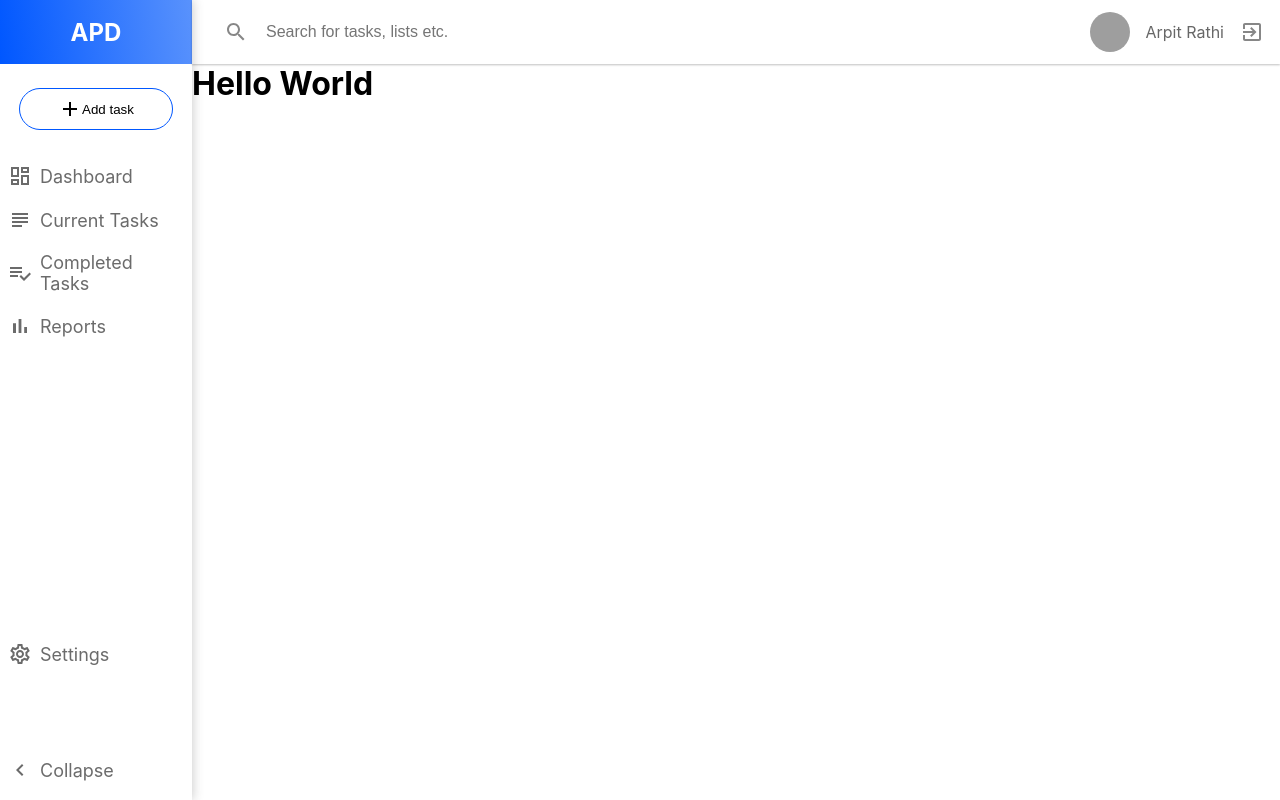
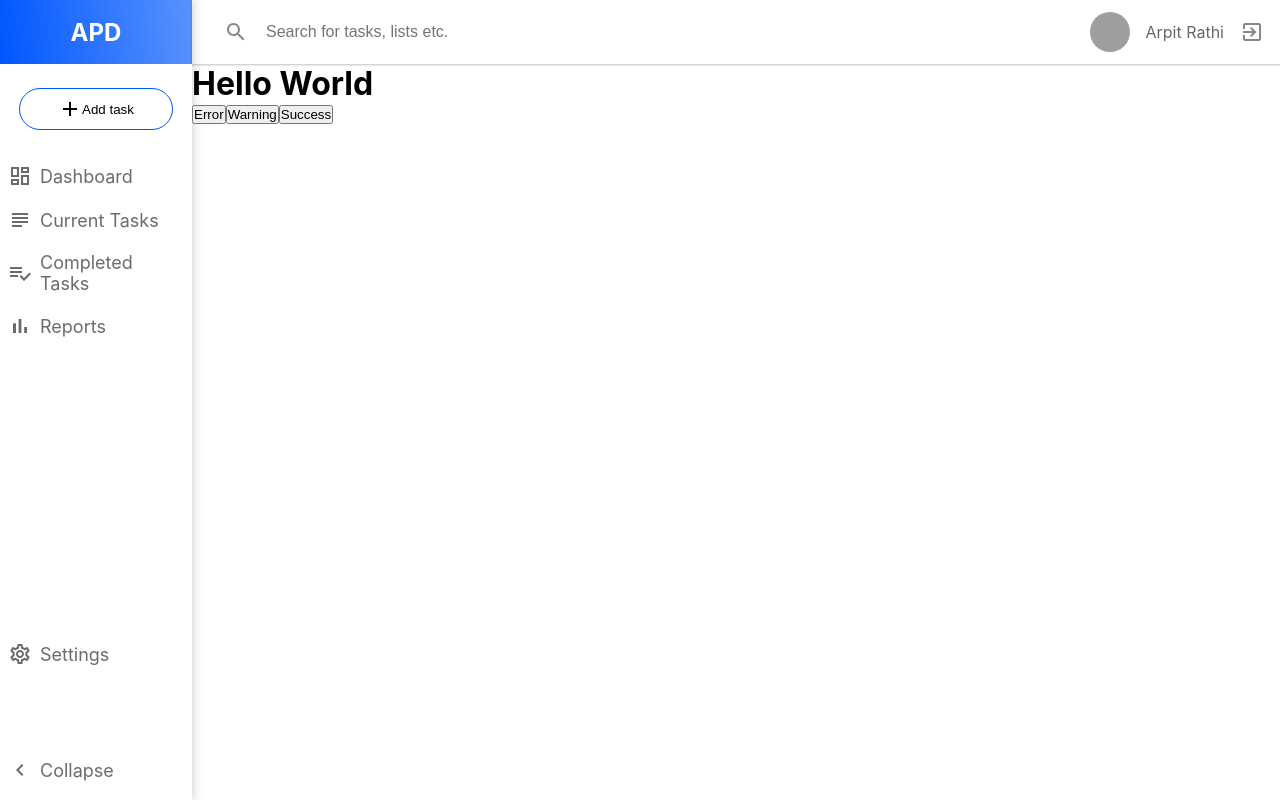
Before and after one commit to Arpit2218B/apd-frontend, a React (Create React App) app: page / in a window 1280 px wide. Built offline with nearby package versions, Linux system fonts and the light colour scheme; grey boxes are pictures that could not be loaded.

Commit message:
added data layer base and alert component

```diff
--- a/src/App.js
+++ b/src/App.js
@@ -1,13 +1,17 @@
+import { Provider } from 'react-redux';
 import './App.scss';
 import AppBody from './components/layout/AppBody';
+import store from './dataStore/store';
 
 function App() {
   return (
-    <div className="App">
-      <AppBody>
-        <h1>Hello World</h1>
-      </AppBody>
-    </div>
+    <Provider store={store}>
+      <div className="App">
+        <AppBody>
+          <h1>Hello World</h1>
+        </AppBody>
+      </div>
+    </Provider>
   );
 }
 
--- /dev/null
+++ b/src/components/common/Alerts.jsx
@@ -0,0 +1,33 @@
+import { Check, Close, Error, WarningRounded } from '@material-ui/icons';
+import React, { useState } from 'react';
+import { useDispatch } from 'react-redux';
+import { ALERTS } from '../../dataStore/actionConstants';
+import '../../styles/components/Alerts.scss';
+
+const Alert = ({ type, content }) => {
+
+    const dispatch = useDispatch();
+
+    const closeAlert = () => {
+        dispatch({
+            type: ALERTS.SET_ALERT,
+            payload: {
+                isSet: false,
+                type: '',
+                content: ''
+            }
+        })
+    }
+
+    return (
+        <div className="alerts">
+            <Close onClick={closeAlert} className="alerts__close" />
+            <div className="alerts__body">
+                {type == 'error' ? <Error className={type} /> : (type == 'warning' ? <WarningRounded className={type} /> : <Check className={type} />)}
+                <p>{content}</p>
+            </div>
+        </div>
+    )
+}
+
+export default Alert;
--- a/src/components/layout/AppBody.jsx
+++ b/src/components/layout/AppBody.jsx
@@ -1,8 +1,8 @@
-import { Avatar } from '@material-ui/core';
-import { Add, BarChartOutlined, ChevronLeftOutlined, ChevronRightOutlined, DashboardOutlined, ExitToAppOutlined, PlaylistAddCheckOutlined, SearchOutlined, SettingsOutlined, SubjectOutlined } from '@material-ui/icons';
 import React, { useState } from 'react';
-import NavItems from './NavLinks';
-import './AppBody.scss'
+import { useDispatch, useSelector } from 'react-redux';
+import { ALERTS } from '../../dataStore/actionConstants';
+import '../../styles/components/AppBody.scss'
+import Alert from '../common/Alerts';
 import Header from './Header';
 import Sidebar from './Sidebar';
 
@@ -11,6 +11,42 @@ const sidebarStyle = {
 }
 
 const AppBody = ({ children }) => {
+
+    const dispatch = useDispatch();
+    const notif = useSelector(state => state.alertReducer);
+
+    const errorOut = () => {
+        dispatch({
+            type: ALERTS.SET_ALERT,
+            payload: {
+                isSet: true,
+                type: 'error',
+                content: 'Error'
+            }
+        })
+    }
+
+    const warnOut = () => {
+        dispatch({
+            type: ALERTS.SET_ALERT,
+            payload: {
+                isSet: true,
+                type: 'warning',
+                content: 'Warning'
+            }
+        })
+    }
+
+    const messageOut = () => {
+        dispatch({
+            type: ALERTS.SET_ALERT,
+            payload: {
+                isSet: true,
+                type: 'success',
+                content: 'Success'
+            }
+        })
+    }
 
     const [collapsed, setCollapsed] = useState(false);
 
@@ -22,8 +58,12 @@ const AppBody = ({ children }) => {
             <div className="body">
                 <Header />
                 <div className="content">
+                    {notif.isSet ? <Alert type={notif.type} content={notif.content} /> : null}
                     {children}
                 </div>
+                <button onClick={errorOut} >Error</button>
+                <button onClick={warnOut} >Warning</button>
+                <button onClick={messageOut} >Success</button>
             </div>
         </div>
     )
--- /dev/null
+++ b/src/dataStore/actionConstants.js
@@ -0,0 +1,3 @@
+export const ALERTS = {
+    SET_ALERT: 'SET_ALERT'
+}
--- /dev/null
+++ b/src/dataStore/alertReducer.js
@@ -0,0 +1,23 @@
+import { ALERTS } from "./actionConstants"
+
+const initialState = {
+    isSet: false,
+    type: '',
+    content: ''
+}
+
+const reducer = (state=initialState, action) => {
+    switch(action.type) {
+        case ALERTS.SET_ALERT:
+            return {
+                ...state,
+                isSet: action.payload.isSet,
+                type: action.payload.type,
+                content: action.payload.content
+            }
+        default:
+            return state;
+    }
+}
+
+export default reducer;
--- /dev/null
+++ b/src/dataStore/store.js
@@ -0,0 +1,8 @@
+import { combineReducers, createStore } from "redux";
+import alertReducer from './alertReducer';
+
+const store = createStore(combineReducers({
+    alertReducer: alertReducer
+}));
+
+export default store;
--- /dev/null
+++ b/src/styles/components/Alerts.scss
@@ -0,0 +1,37 @@
+.alerts {
+  box-shadow: 1px 1px 4px rgba(50, 50, 50, 0.1);
+  border-radius: 15px;
+  width: 20vw;
+  padding: 16px;
+  position: absolute;
+  right: 20px;
+  top: 10vh;
+
+  .alerts__close {
+    float: right;
+    clear: both;
+    cursor: pointer;
+  }
+
+  .alerts__body {
+    display: flex;
+    align-items: center;
+
+    .MuiSvgIcon-root {
+      font-size: 40px;
+      margin-right: 10px;
+    }
+  }
+}
+
+.error {
+  color: red;
+}
+
+.warning {
+  color: yellow;
+}
+
+.success {
+  color: green;
+}
```
Also changed, not shown: src/styles/components/AppBody.scss (renamed from src/components/layout/AppBody.scss), 1 other file (tests, documents, lock files or other folders).
